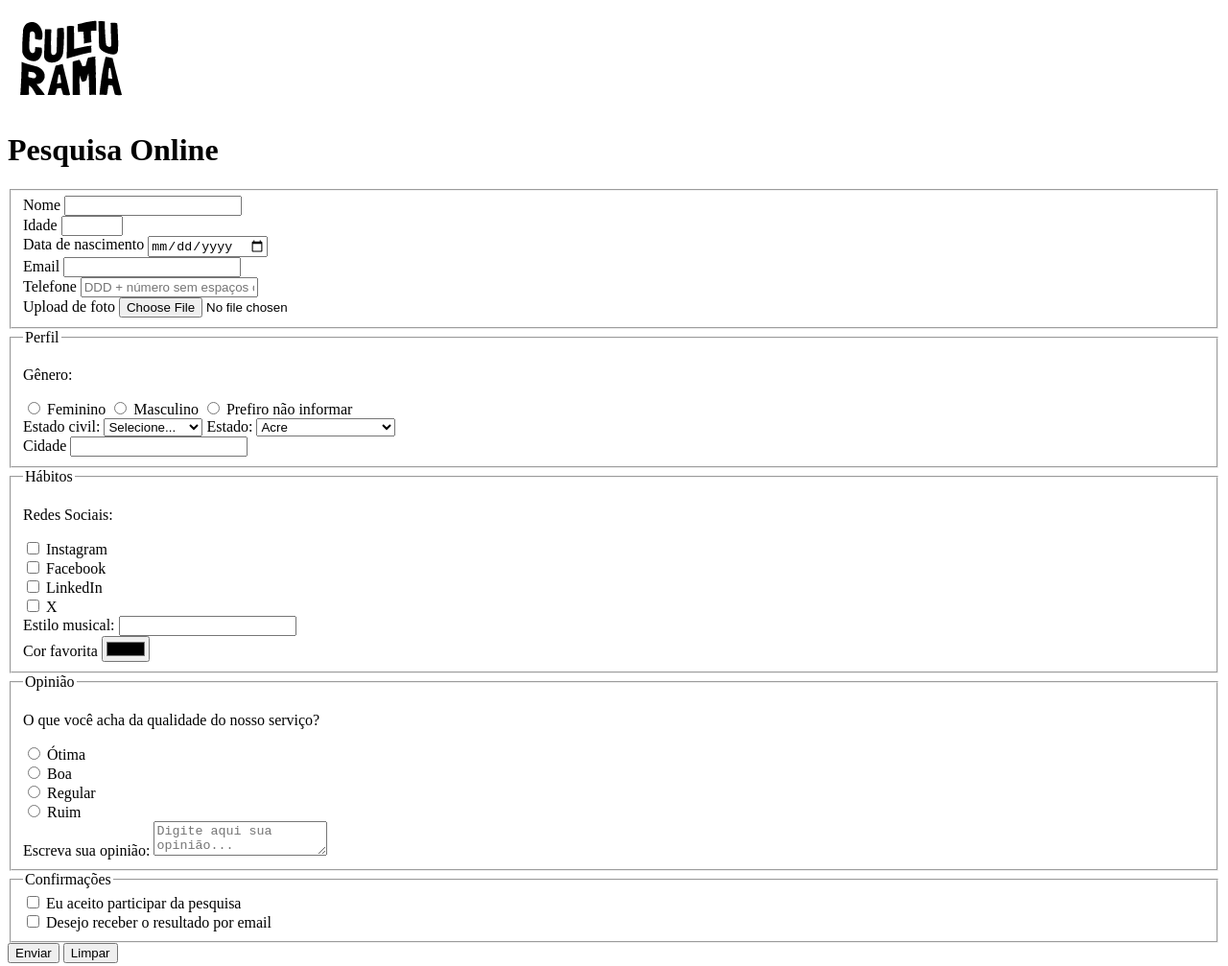
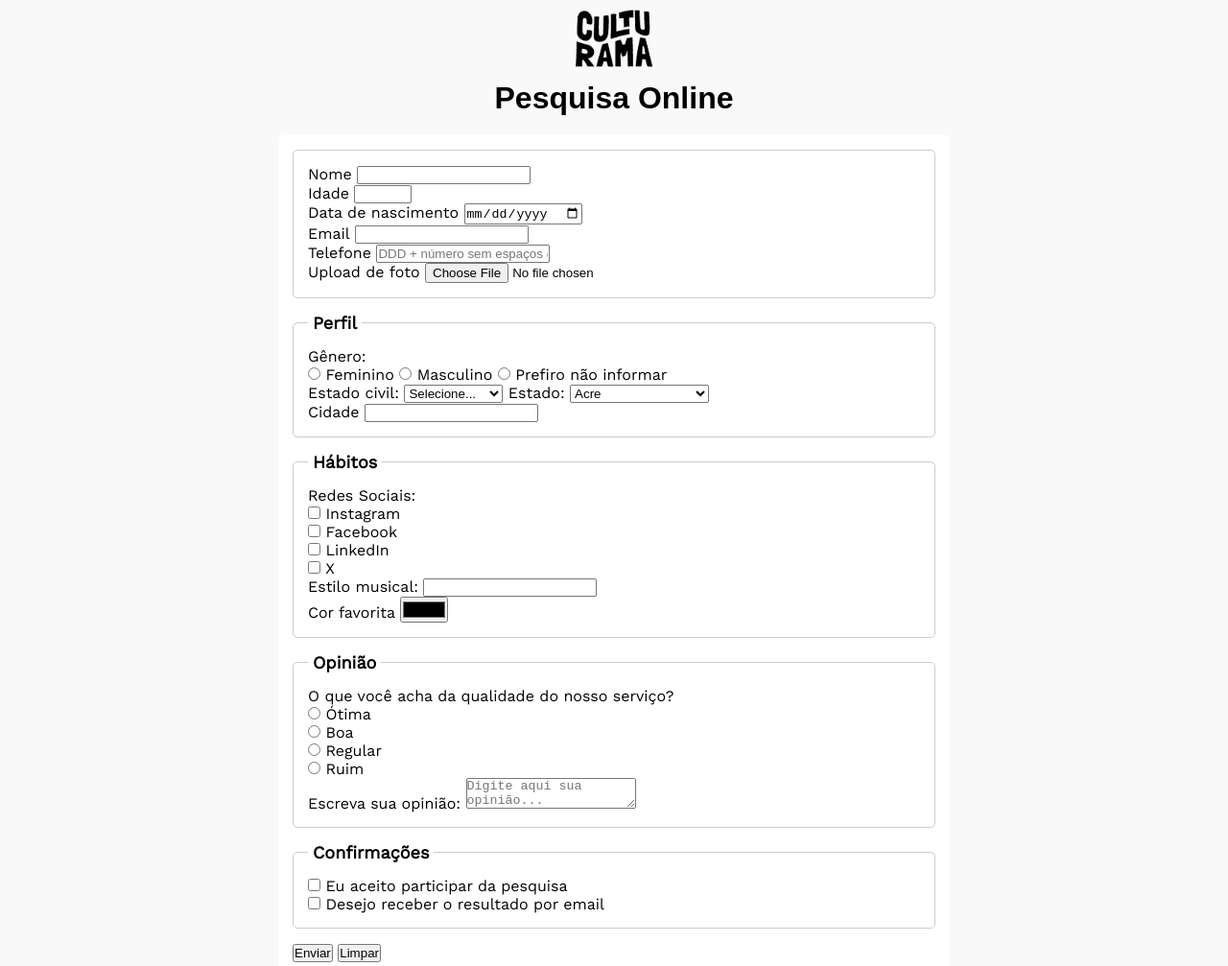
Before and after one commit to Lia-batata/pesquisa-cultural, a plain HTML site: page index.html in a window 1280 px wide. Shown: the whole page at 96% size. Drawn offline with nearby package versions, Linux system fonts and the light colour scheme.

Commit message:
Adicionando estilos gerais

```diff
--- a/css/style.css
+++ b/css/style.css
@@ -0,0 +1,40 @@
+* {
+  margin: 0;
+  padding: 0;
+  box-sizing: border-box;
+}
+body {
+  background-color: #F9F9F9;
+  font-family: 'Work Sans', sans-serif;
+}
+main {
+  width: 100%;
+  max-width: 700px;
+  margin: 0 auto;
+}
+header {
+  text-align: center;
+  margin-bottom: 20px;
+}
+img {
+  width: 100px;
+}
+h1 {
+  font-family: 'Fira Sans', sans-serif;
+}
+form {
+  background-color: #FFFFFF;
+  padding: 15px;
+  border-radius: 5px;
+}
+fieldset {
+  padding: 15px;
+  border: 1px solid #CCCCCC;
+  border-radius: 5px;
+  margin-bottom: 15px;
+}
+legend {
+  font-weight: bold;
+  font-size: 18px;
+  padding: 0 5px;
+}
--- a/index.html
+++ b/index.html
@@ -13,6 +13,7 @@
         <title>Pesquisa Cultural</title>
     </head>
     <body>
+        <main>
             <header>
                 <img src="img/logo-culturama.png" alt="logo culturama">
                 <h1>Pesquisa Online</h1>
@@ -165,5 +166,7 @@
             <button type="reset">Limpar</button>
             </form>
             </section>
+        </main>
+
     </body>
 </html>
```
Lines whose indentation alone changed are shown as unchanged.
